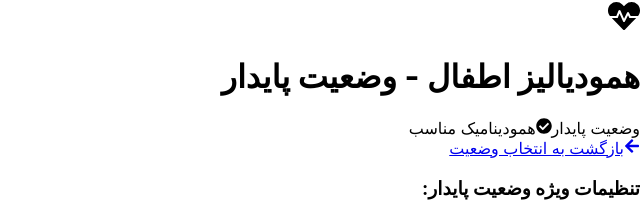
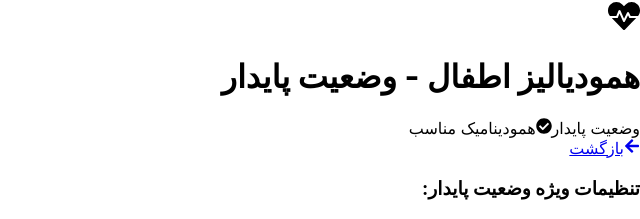
Before and after one commit to mohsenjamalpoor/hemodialys, a React (Create React App) app: page /hemo/dialysisAssistant/stable in a window 1280 px wide. Shown: the top 219 px of the page, without its empty margins (640-1280 px from the left). Built offline with nearby package versions, Linux system fonts and the light colour scheme; sample sign-in values are in the browser's storage.

Commit message:
remove tag

```diff
--- a/src/components/HemodialysisHome.jsx
+++ b/src/components/HemodialysisHome.jsx
@@ -11,7 +11,7 @@ import {
   FaUserMd,
   FaClock,
   FaSignOutAlt,
-  FaStethoscope,
+
   FaVial,
   FaTint,
   FaWeight,
--- a/src/components/HemodialysisPediatrics.jsx
+++ b/src/components/HemodialysisPediatrics.jsx
@@ -1,4 +1,4 @@
-import React from "react";
+
 import { Link } from "react-router-dom";
 import {
   FaArrowLeft,
--- a/src/components/LogoutButton.jsx
+++ b/src/components/LogoutButton.jsx
@@ -1,4 +1,4 @@
-// components/LogoutButton.jsx
+
 import React from 'react';
 import { useNavigate } from 'react-router-dom';
 import { FaSignOutAlt } from 'react-icons/fa';
--- a/src/components/ProtectedRoute.jsx
+++ b/src/components/ProtectedRoute.jsx
@@ -1,4 +1,4 @@
-// components/ProtectedRoute.jsx
+
 import React from 'react';
 import { Navigate, useLocation } from 'react-router-dom';
 
--- a/src/components/StableDialysisAssistant.jsx
+++ b/src/components/StableDialysisAssistant.jsx
@@ -32,7 +32,7 @@ export function StableDialysisAssistant() {
               className="flex items-center gap-2 text-blue-600 hover:text-blue-800 transition-colors"
             >
               <FaArrowLeft />
-              <span>بازگشت به انتخاب وضعیت</span>
+              <span>بازگشت </span>
             </Link>
           </div>
 
--- a/src/components/UnstableDialysisAssistant.jsx
+++ b/src/components/UnstableDialysisAssistant.jsx
@@ -38,7 +38,7 @@ export function UnstableDialysisAssistant() {
               className="flex items-center gap-2 text-blue-600 hover:text-blue-800 transition-colors"
             >
               <FaArrowLeft />
-              <span>بازگشت به انتخاب وضعیت</span>
+              <span>بازگشت </span>
             </Link>
           </div>
 
```
